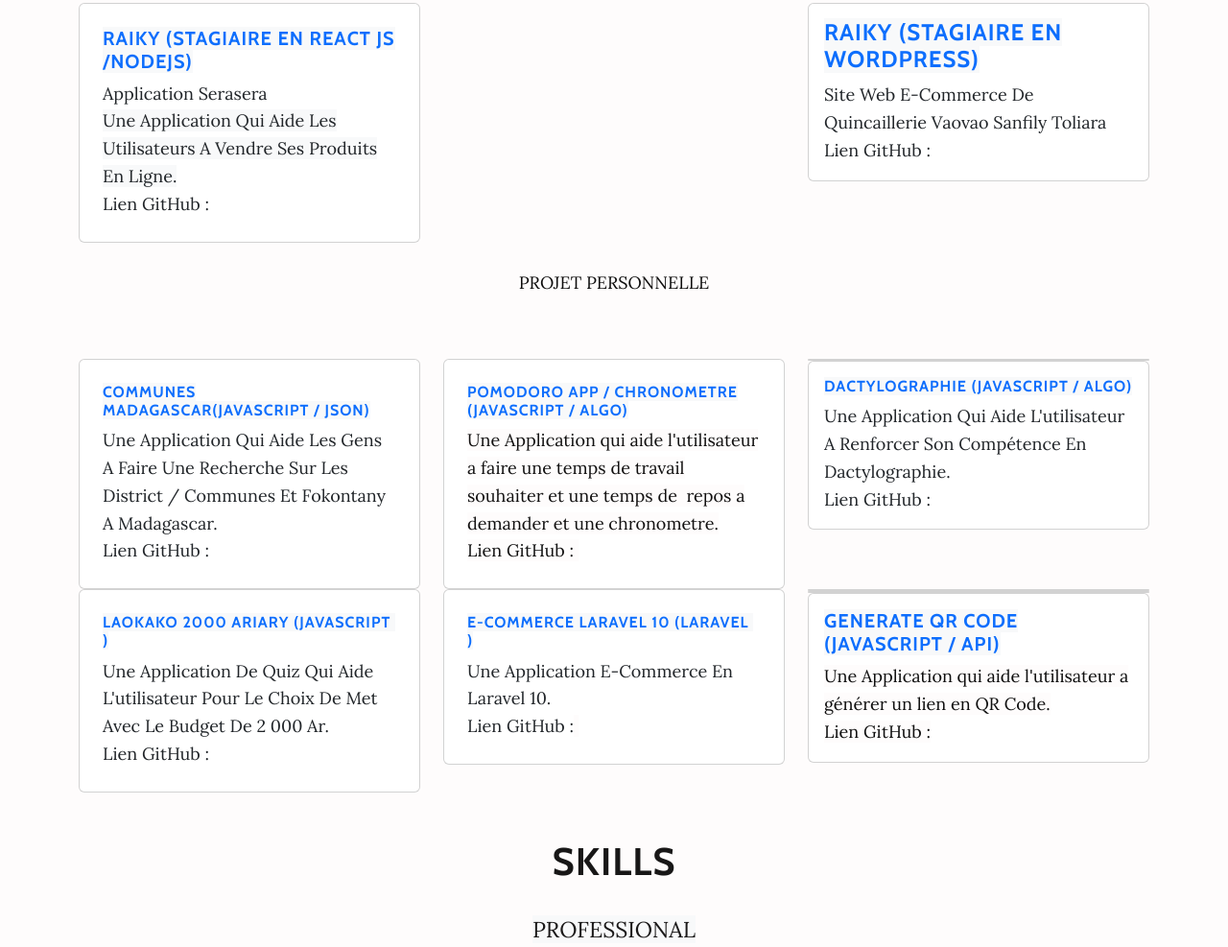
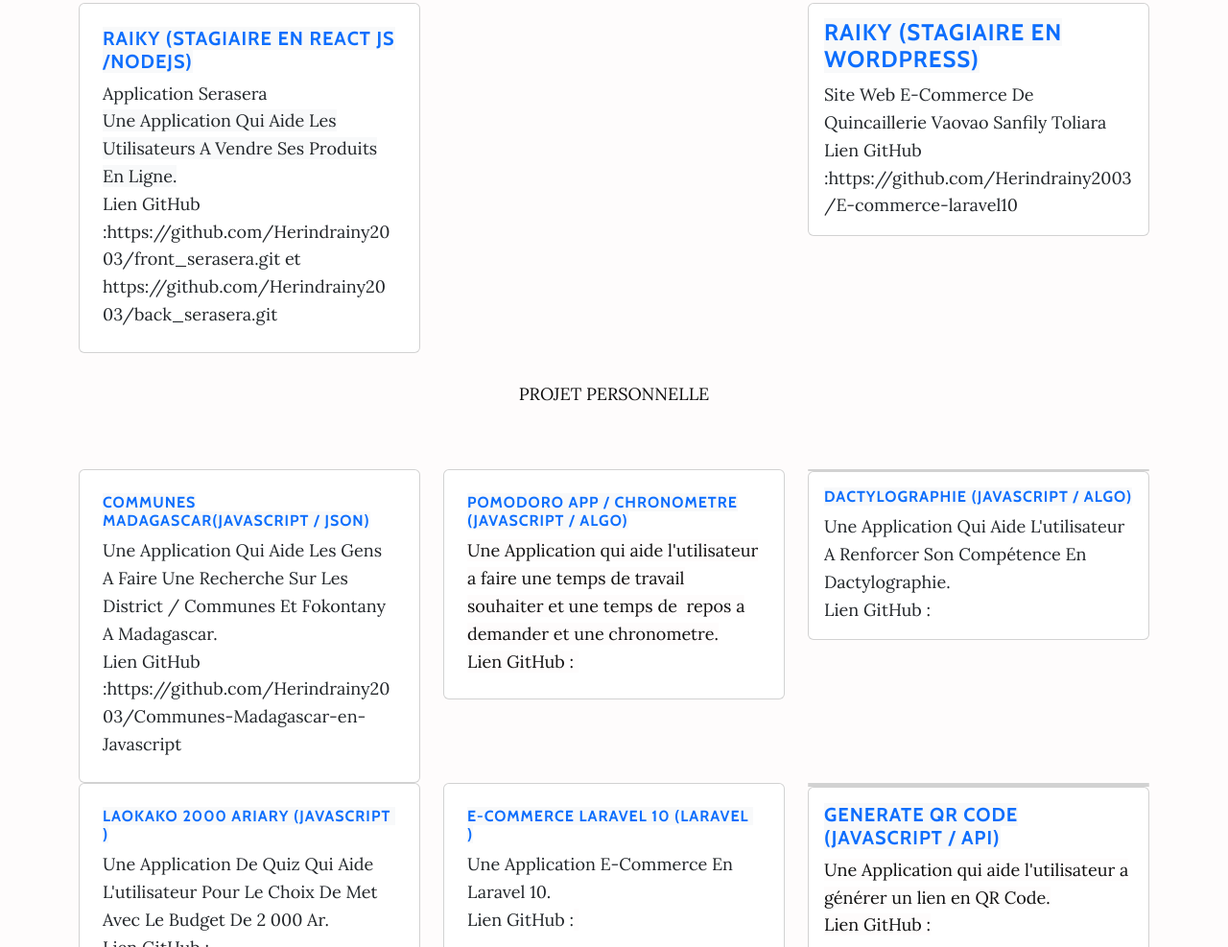
Before and after one commit to Herindrainy2003/portfolio, a plain HTML site: page index.html in a window 1280 px wide. Shown: the part 959-1946 px from the top of the page at 96% size. Drawn offline with nearby package versions, Linux system fonts and the light colour scheme.

Commit message:
Update index.html

```diff
--- a/index.html
+++ b/index.html
@@ -4,7 +4,7 @@
 <head>
     <meta charset="utf-8">
     <meta name="viewport" content="width=device-width, initial-scale=1.0, shrink-to-fit=no">
-    <title>Home - Brand</title>
+    <title>Home</title>
     <link rel="icon" type="image/png" sizes="512x512" href="assets/img/add-user1.png">
     <link rel="icon" type="image/jpeg" sizes="712x1067" href="assets/img/FB_IMG_16139077686722107.jpg">
     <link rel="stylesheet" href="assets/bootstrap/css/bootstrap.min.css">
@@ -33,7 +33,7 @@
                 <div class="card">
                     <div class="card-body p-4" data-aos="fade-right">
                         <h5 class="card-title"><span style="color: rgb(13, 110, 253); background-color: rgb(248, 249, 250);">RAIKY (Stagiaire En React Js /NodeJS)</span></h5>
-                        <p class="card-text"><span style="color: rgb(33, 37, 41);">Application Serasera&nbsp;</span><br><span style="color: rgb(33, 37, 41); background-color: rgb(248, 249, 250);">Une Application Qui Aide Les Utilisateurs A Vendre Ses Produits En Ligne.</span><br><span style="color: rgb(33, 37, 41);">Lien GitHub :&nbsp;</span></p>
+                        <p class="card-text"><span style="color: rgb(33, 37, 41);">Application Serasera&nbsp;</span><br><span style="color: rgb(33, 37, 41); background-color: rgb(248, 249, 250);">Une Application Qui Aide Les Utilisateurs A Vendre Ses Produits En Ligne.</span><br><span style="color: rgb(33, 37, 41);">Lien GitHub :https://github.com/Herindrainy2003/front_serasera.git et https://github.com/Herindrainy2003/back_serasera.git&nbsp;</span></p>
                     </div>
                 </div>
             </div>
@@ -42,7 +42,7 @@
                 <div class="card">
                     <div class="card-body">
                         <h4 class="card-title"><strong><span style="color: rgb(13, 110, 253); background-color: rgb(248, 249, 250);">RAIKY (STAGIAIRE EN WORDPRESS)</span></strong></h4>
-                        <p class="card-text"><span style="color: rgb(33, 37, 41);">Site Web E-Commerce De Quincaillerie Vaovao Sanfily Toliara</span><br><span style="color: rgb(33, 37, 41);">Lien GitHub :&nbsp;</span></p>
+                        <p class="card-text"><span style="color: rgb(33, 37, 41);">Site Web E-Commerce De Quincaillerie Vaovao Sanfily Toliara</span><br><span style="color: rgb(33, 37, 41);">Lien GitHub :https://github.com/Herindrainy2003/E-commerce-laravel10&nbsp;</span></p>
                     </div>
                 </div>
             </div>
@@ -53,7 +53,7 @@
                 <div class="card">
                     <div class="card-body p-4" data-aos="fade-right">
                         <h6 class="card-title"><span style="color: rgb(13, 110, 253); background-color: rgb(248, 249, 250);">COMMUNES MADAGASCAR(JAVASCRIPT / JSON)</span></h6>
-                        <p class="card-text"><span style="color: rgb(33, 37, 41);">Une Application Qui Aide Les Gens A Faire Une Recherche Sur Les District / Communes Et Fokontany A Madagascar.</span><br><span style="color: rgb(33, 37, 41);">Lien GitHub :</span></p>
+                        <p class="card-text"><span style="color: rgb(33, 37, 41);">Une Application Qui Aide Les Gens A Faire Une Recherche Sur Les District / Communes Et Fokontany A Madagascar.</span><br><span style="color: rgb(33, 37, 41);">Lien GitHub :https://github.com/Herindrainy2003/Communes-Madagascar-en-Javascript</span></p>
                     </div>
                 </div>
             </div>
```
